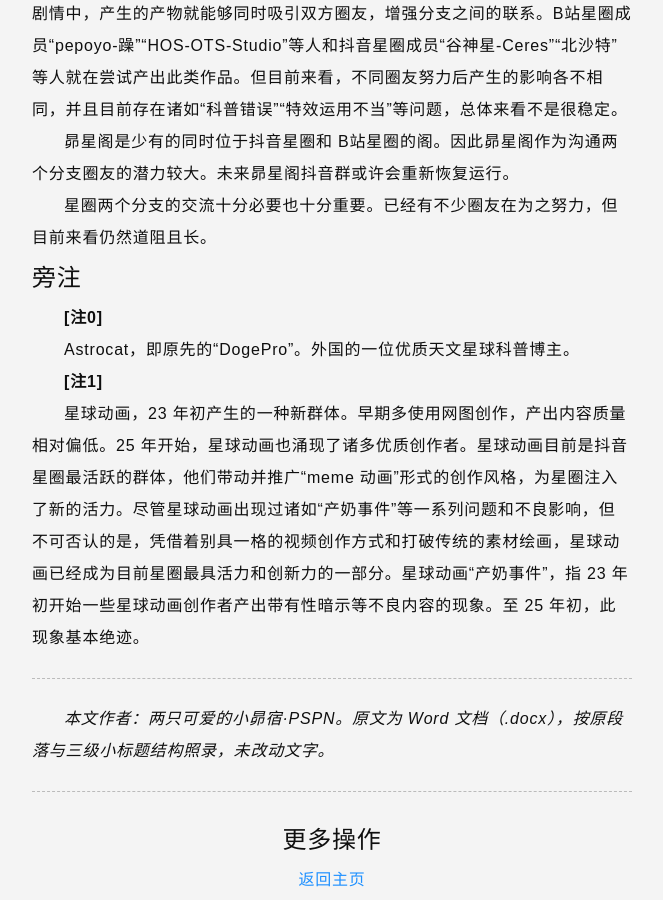
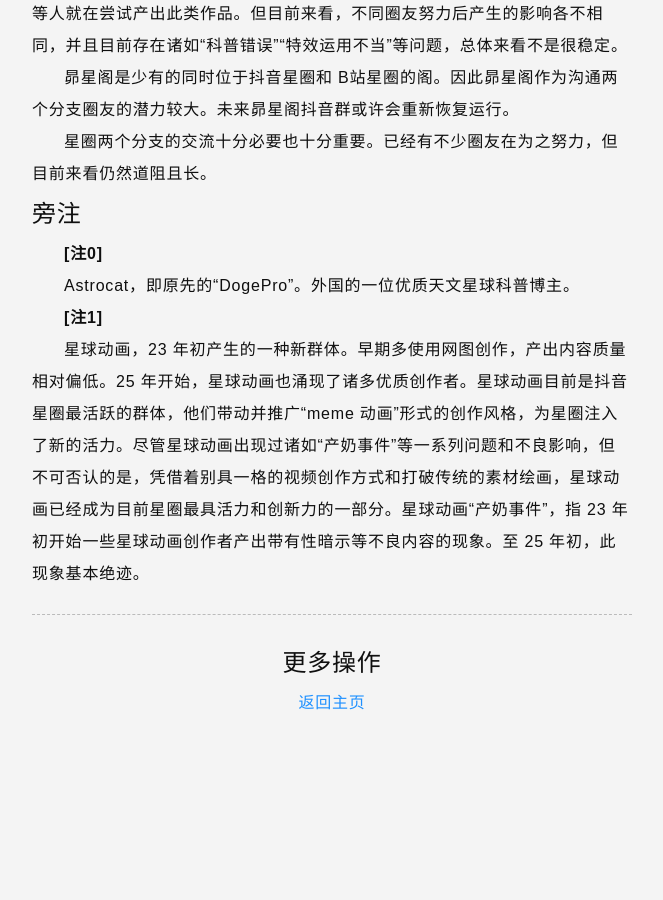
Before and after one commit to SRPNGO/post, a Jekyll site: the page built from docs/maoxinggeShift.md, in a window 1280 px wide and 900 px high, scrolled down 1839 px. Shown: the whole window, without its empty margins (308-971 px from the left). Built offline with Jekyll 4.4.1, drawn with Linux system fonts in a browser that asks for light colours; comment, search, counter and statistics services are not loaded; after the commit the page ends 2562 px from its top, so only the background shows below that; some of the changed text lies outside the part shown.

Commit message:
删除文章编辑时间、收录时间与文末署名说明

```diff
--- a/docs/maoxinggeShift.md
+++ b/docs/maoxinggeShift.md
@@ -11,9 +11,6 @@ article :is(h3, h4) {
   text-align: start;
 }
 </style>
-
-**编辑时间：** 2026年11月2日
-**收录时间：** 2026年11月14日
 
 昴星阁创立于 2025 年 2 月 13 日，迄今已有一年多的历史。但与星球圈绝大部分“阁”不同的是：昴星阁虽然发源于抖音，但却是星球圈为数不多在 QQ 活跃的阁。并且，昴星阁很有可能是第一个发源于抖音，而在 QQ 长期保持活跃的阁。
 
@@ -68,7 +65,3 @@ Astrocat，即原先的“DogePro”。外国的一位优质天文星球科普
 **[注1]**
 
 星球动画，23 年初产生的一种新群体。早期多使用网图创作，产出内容质量相对偏低。25 年开始，星球动画也涌现了诸多优质创作者。星球动画目前是抖音星圈最活跃的群体，他们带动并推广“meme 动画”形式的创作风格，为星圈注入了新的活力。尽管星球动画出现过诸如“产奶事件”等一系列问题和不良影响，但不可否认的是，凭借着别具一格的视频创作方式和打破传统的素材绘画，星球动画已经成为目前星圈最具活力和创新力的一部分。星球动画“产奶事件”，指 23 年初开始一些星球动画创作者产出带有性暗示等不良内容的现象。至 25 年初，此现象基本绝迹。
-
----
-
-*本文作者：两只可爱的小昴宿·PSPN。原文为 Word 文档（.docx），按原段落与三级小标题结构照录，未改动文字。*
```
